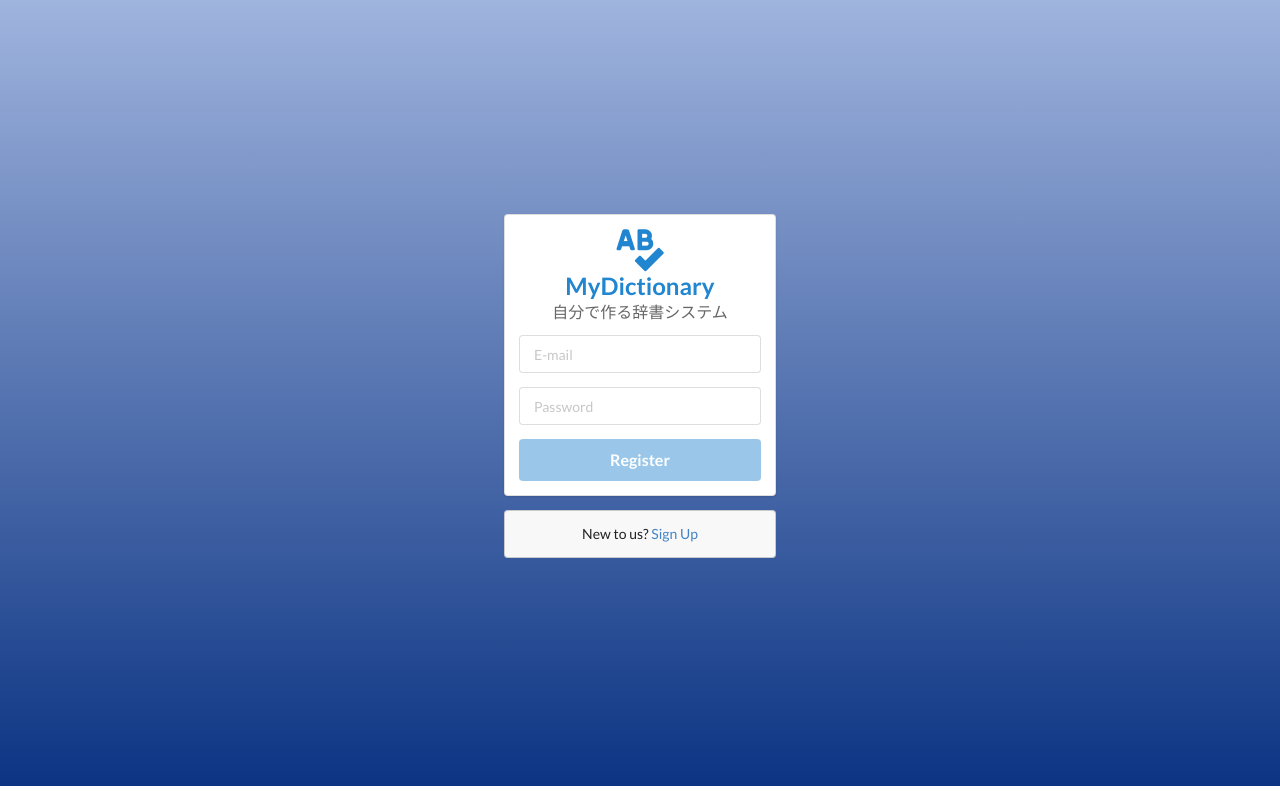
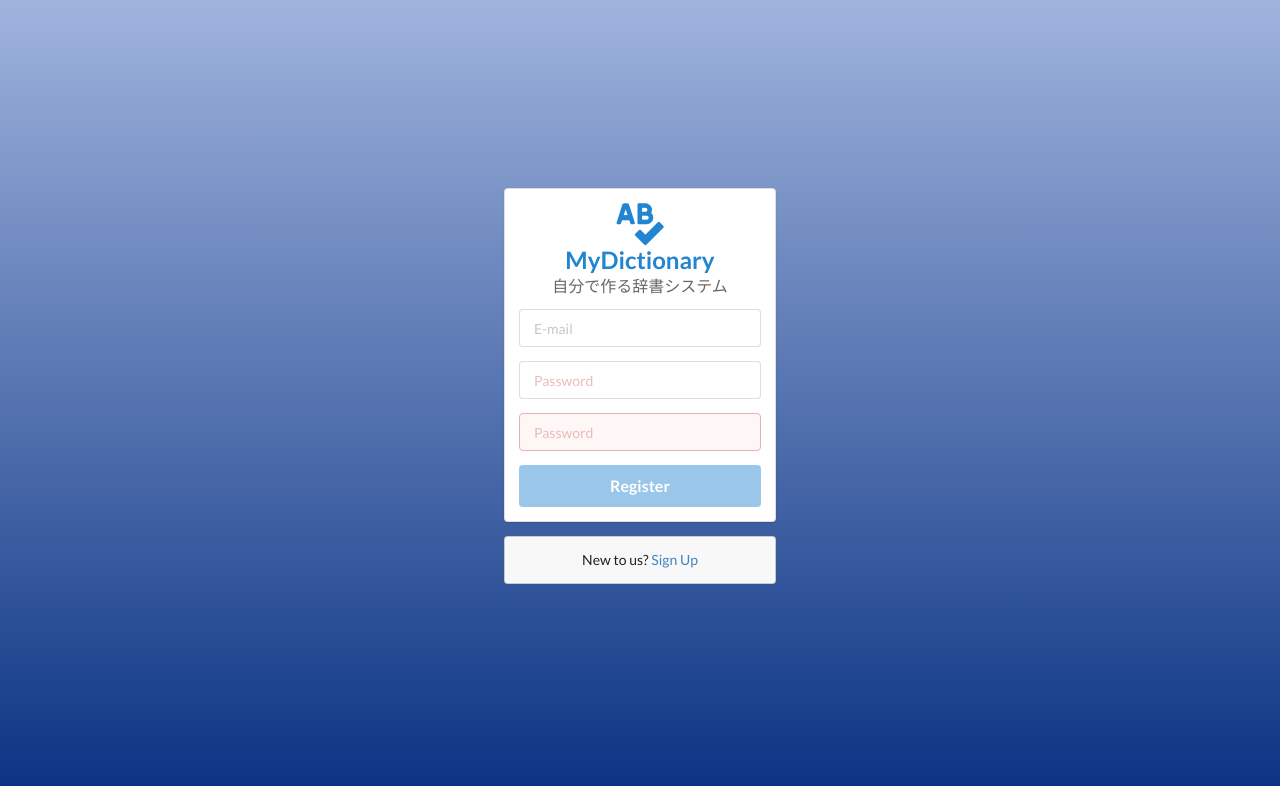
Before and after one commit to neighborlab/chitose, an Angular app: page /login in a window 1280 px wide. Built offline with nearby package versions, Linux system fonts and the light colour scheme.

Commit message:
入力エラー実装中

```diff
--- a/src/app/login/login.component.html
+++ b/src/app/login/login.component.html
@@ -12,20 +12,30 @@
         </h2>
 
         <div class="field">
-          <div class="ui fluid input">
-            <input type="text" placeholder="E-mail" formControlName="email" [ngClass]="{'is-invalid':form.get('email').touched && form.get('email').invalid}"   />
+          <div class="ui fluid input error" [ngClass]="{'error':form.get('email').touched && form.get('email').invalid}">
+            <input type="text" placeholder="E-mail" formControlName="email" />
           </div>
           <div *ngIf="form.get('email').touched && form.get('email').invalid"  class="invalid-feedback">
-            <div *ngIf="form.get('email').errors.required">Email Name is required</div>
+            <div class="ui pointing label" *ngIf="form.get('email').errors.required">Email Name is required</div>
             <div *ngIf="form.get('email').errors.email">Email must be a valid email Address</div>
           </div>
         </div>
 
         <div class="field">
-          <div class="ui fluid input">
-            <input type="password" placeholder="Password" class="form-control"  formControlName="password" [ngClass]="{'is-invalid':form.get('password').touched && form.get('password').invalid}" />
+          <div class="ui input error">
+            <input type="password" placeholder="Password" formControlName="password" [ngClass]="{'is-invalid':form.get('password').touched && form.get('password').invalid}" />
           </div>
-          <div *ngIf="form.get('password').touched && form.get('password').invalid"  class="invalid-feedback">
+          <div *ngIf="form.get('password').touched && form.get('password').invalid" class="">
+            <div *ngIf="form.get('password').errors.required">Password is required</div>
+            <div *ngIf="form.get('password').errors.minlength">Password  must be a letaset 6 charector</div>
+          </div>
+        </div>
+
+        <div class="field">
+          <div class="ui input error">
+            <input type="moj" placeholder="Password" formControlName="password" [ngClass]="{'is-invalid':form.get('password').touched && form.get('password').invalid}" />
+          </div>
+          <div *ngIf="form.get('password').touched && form.get('password').invalid" class="">
             <div *ngIf="form.get('password').errors.required">Password is required</div>
             <div *ngIf="form.get('password').errors.minlength">Password  must be a letaset 6 charector</div>
           </div>
--- a/src/app/login/login.component.ts
+++ b/src/app/login/login.component.ts
@@ -35,7 +35,6 @@ export class LoginComponent implements OnInit {
    * 初期化
    */
   ngOnInit() {
-    this.loggerService.info("sddddd");
   }
 
   /**
@@ -43,6 +42,5 @@ export class LoginComponent implements OnInit {
    */
   onSubmit() {
     this.loggerService.info(JSON.stringify(this.form.value));
-    alert(JSON.stringify(this.form.value));
   }
 }
```
